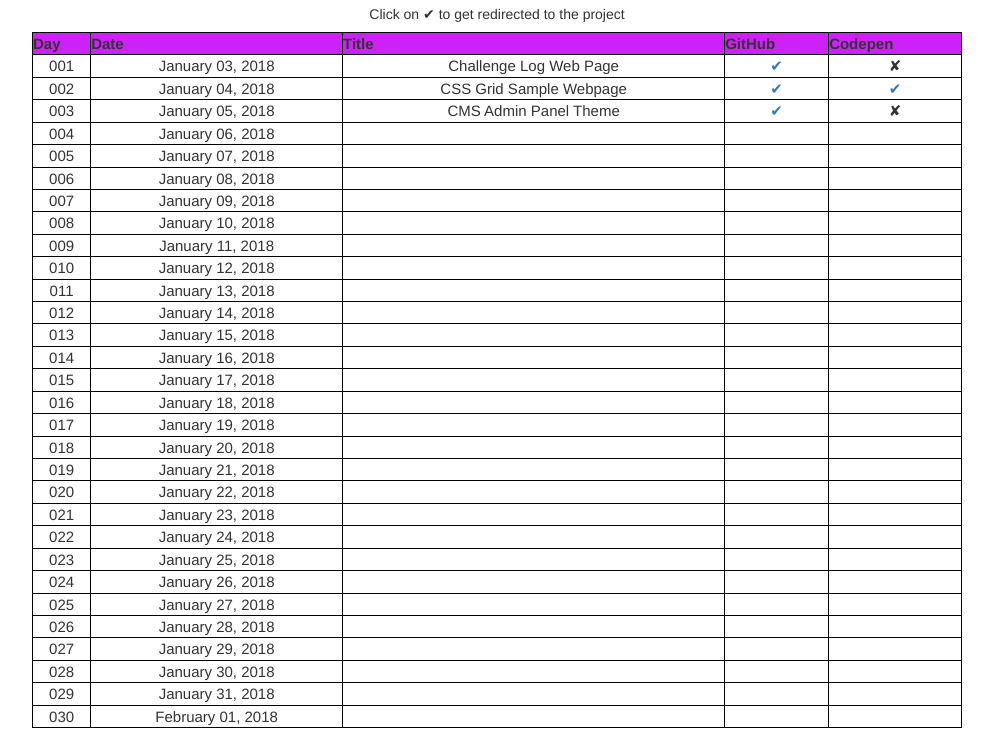
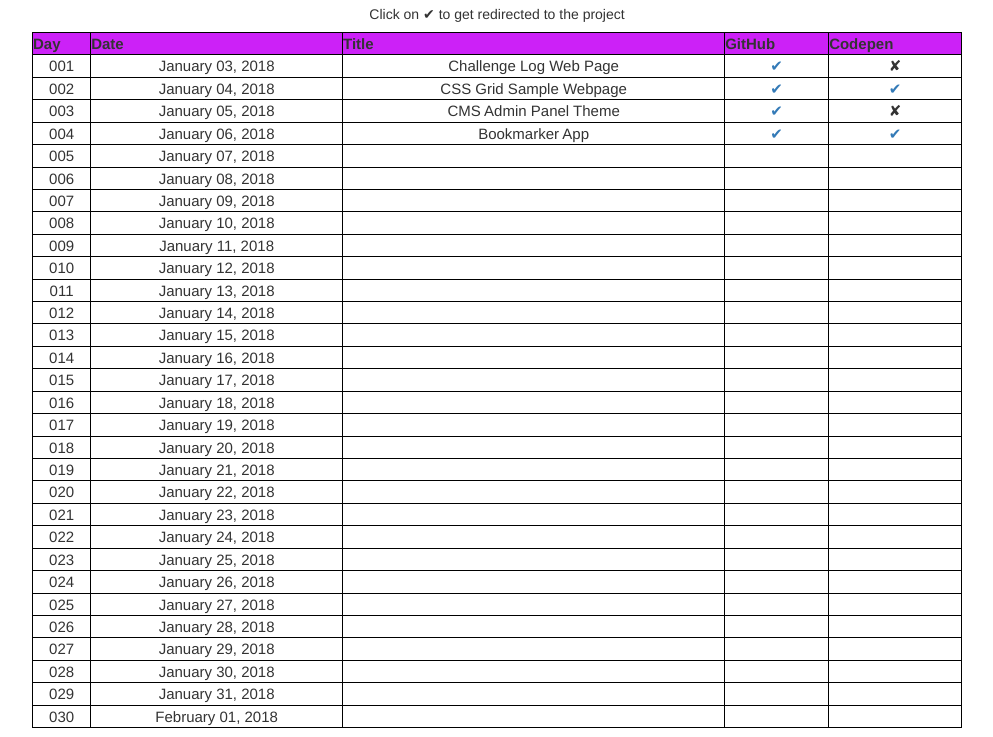
Before and after one commit to khudania/Challenge-log-webpage, a plain HTML site: page 100daysofcode.html in a window 1280 px wide. Shown: the part 63-800 px from the top of the page, without its empty margins (143-1136 px from the left). Drawn offline with nearby package versions, Linux system fonts and the light colour scheme.

Commit message:
Update 100daysofcode.html

```diff
--- a/100daysofcode.html
+++ b/100daysofcode.html
@@ -55,9 +55,9 @@
         <tr>
             <td>004</td>
             <td>January 06, 2018</td>
-            <td></td>
-            <td></td>
-            <td></td>
+            <td>Bookmarker App</td>
+            <td><a href="https://khudania.github.io/bookmark-app/">&#10004</a></td>
+            <td><a href="https://codepen.io/hkhudania/full/BJmddX">&#10004</a></td>
         </tr>
 
 
```
